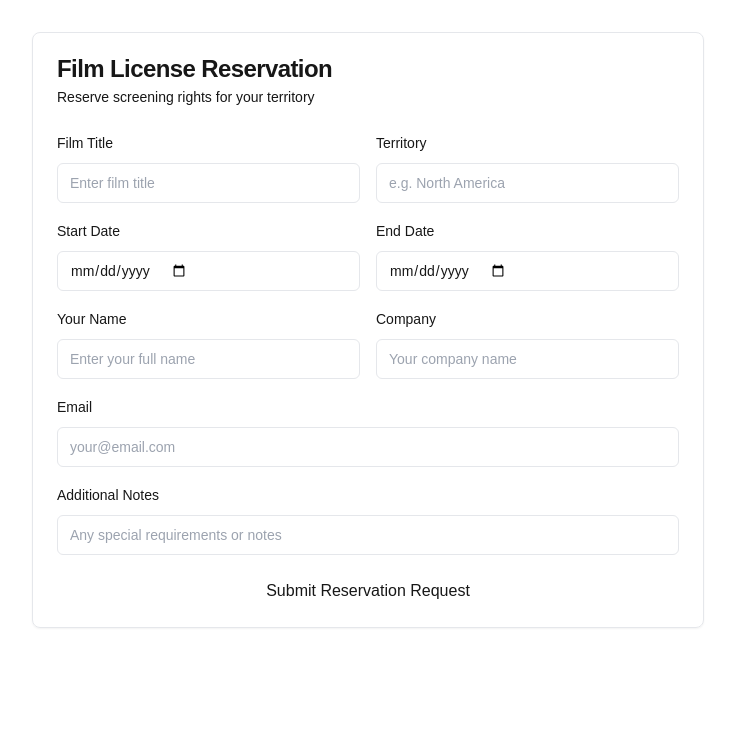
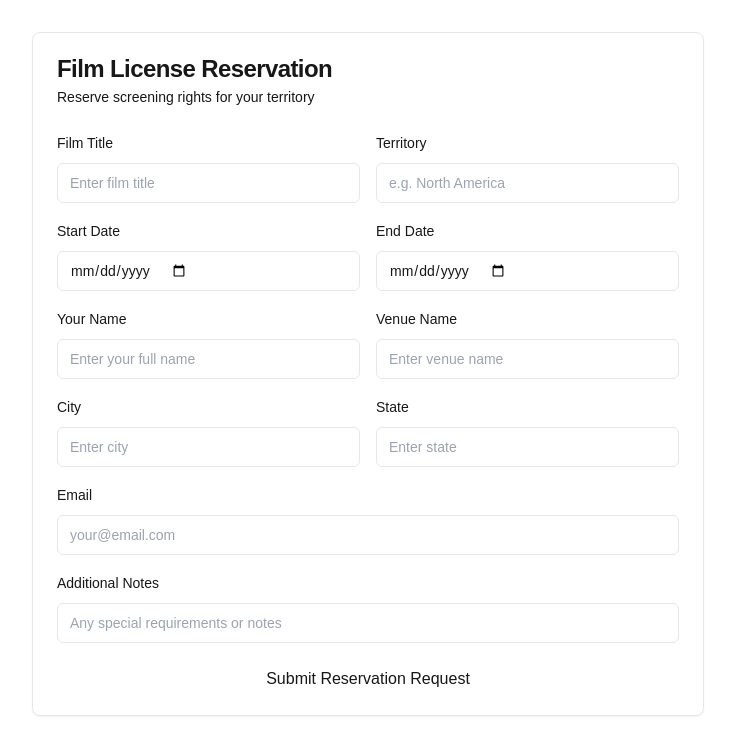
Before and after one commit to ogreowl/film-booking, a Next.js app: page / in a window 1280 px wide. Shown: the top 754 px of the page, without its empty margins (272-1007 px from the left). Built offline with nearby package versions, Linux system fonts and the light colour scheme.

Commit message:
updated fields

```diff
--- a/components/FilmReservationForm.tsx
+++ b/components/FilmReservationForm.tsx
@@ -11,7 +11,9 @@ import { Alert, AlertDescription } from "@/components/ui/alert";
 interface FormData {
   filmTitle: string;
   licensorName: string;
-  company: string;
+  venueName: string;
+  city: string;
+  state: string;
   email: string;
   startDate: string;
   endDate: string;
@@ -23,7 +25,9 @@ const FilmReservationForm = () => {
   const [formData, setFormData] = useState<FormData>({
     filmTitle: '',
     licensorName: '',
-    company: '',
+    venueName: '',
+    city: '',
+    state: '',
     email: '',
     startDate: '',
     endDate: '',
@@ -57,7 +61,6 @@ const FilmReservationForm = () => {
       return;
     }
 
-    // Here you would typically send the data to your backend
     console.log('Form submitted:', formData);
     setSubmitted(true);
   };
@@ -151,14 +154,39 @@ const FilmReservationForm = () => {
               />
             </div>
             <div className="space-y-2">
-              <Label htmlFor="company">Company</Label>
+              <Label htmlFor="venueName">Venue Name</Label>
               <Input
-                id="company"
-                name="company"
+                id="venueName"
+                name="venueName"
                 required
-                value={formData.company}
+                value={formData.venueName}
                 onChange={handleInputChange}
-                placeholder="Your company name"
+                placeholder="Enter venue name"
+              />
+            </div>
+          </div>
+
+          <div className="grid grid-cols-2 gap-4">
+            <div className="space-y-2">
+              <Label htmlFor="city">City</Label>
+              <Input
+                id="city"
+                name="city"
+                required
+                value={formData.city}
+                onChange={handleInputChange}
+                placeholder="Enter city"
+              />
+            </div>
+            <div className="space-y-2">
+              <Label htmlFor="state">State</Label>
+              <Input
+                id="state"
+                name="state"
+                required
+                value={formData.state}
+                onChange={handleInputChange}
+                placeholder="Enter state"
               />
             </div>
           </div>
```
